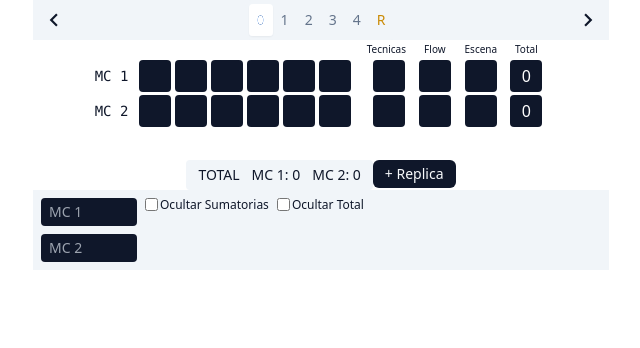
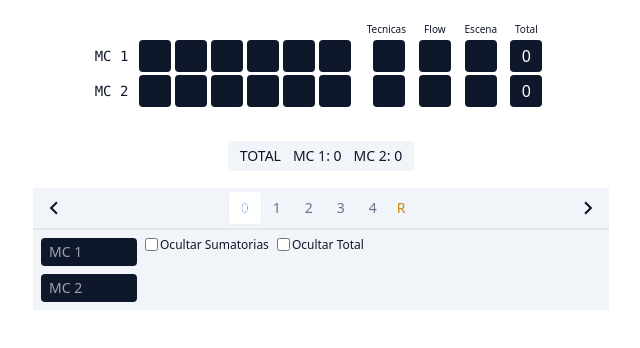
Before and after one commit to orlandodiazc/voting-battles, a React (Vite) app: page / in a window 1280 px wide. Shown: the top 348 px of the page, without its empty margins (319-959 px from the left). Built offline with nearby package versions, Linux system fonts and the light colour scheme.

Commit message:
Add replica, refactor order

```diff
--- a/src/App.tsx
+++ b/src/App.tsx
@@ -1,12 +1,12 @@
 import { TabsContent } from "@radix-ui/react-tabs";
 import { useCallback, useEffect, useRef, useState } from "react";
 import { MdChevronLeft, MdChevronRight } from "react-icons/md";
+import { twMerge } from "tailwind-merge";
 
 import Board from "./components/board";
 import PlayerSums from "./components/player-sums";
 import Replica from "./components/replica";
 import Results from "./components/results";
-import { RovingTabindexRoot } from "./components/roving-tabindex";
 import Settings from "./components/settings";
 import { Button } from "./components/ui/button";
 import { Tabs, TabsList, TabsTrigger } from "./components/ui/tabs";
@@ -19,10 +19,13 @@ export default function App() {
 	const stageNames = useBoardSelector((state) =>
 		state.settings.stages.regular.map((stage) => stage.name)
 	);
-	const [value, setValue] = useState("Incremental");
+	const [value, setValue] = useState(stageNames[0]);
+
 	const [replicas, setReplicas] = useState<ReplicaT[]>([]);
+	const dispatch = useBoardDispatch();
+
 	const tabListRef = useRef<HTMLDivElement | null>(null);
-	const dispatch = useBoardDispatch();
+
 	const getTriggers = useCallback((): HTMLElement[] => {
 		if (!tabListRef.current) return [];
 		return Array.from(
@@ -35,6 +38,17 @@ export default function App() {
 		setValue(replicas[replicas.length - 1].triggerValue);
 	}, [replicas]);
 
+	function newReplica() {
+		if (replicas.length >= 3) return;
+		dispatch(addReplica());
+		setReplicas(
+			replicas.concat({
+				triggerValue: `Replica ${replicas.length + 1}`,
+				element: <Replica replicaId={replicas.length} />,
+			})
+		);
+	}
+
 	function handleClick(direction: "LEFT" | "RIGHT") {
 		const domTriggers = getTriggers();
 		const currIndex = domTriggers.findIndex((el) => el.dataset.value === value);
@@ -45,26 +59,46 @@ export default function App() {
 		setValue(newValue);
 	}
 
-	function newReplica() {
-		dispatch(addReplica());
-		setReplicas(
-			replicas.concat({
-				triggerValue: `Replica ${replicas.length + 1}`,
-				element: <Replica replicaId={replicas.length} />,
-			})
-		);
-	}
 	return (
 		<main className="min-h-screen max-w-xl mx-auto">
 			<Tabs value={value} onValueChange={(value) => setValue(value)} asChild>
-				<section className="overflow-x-auto">
-					<div className="flex justify-between bg-muted px-2">
+				<section className="flex flex-col">
+					<div className="overflow-x-auto pt-5">
+						<Board />
+						<TabsContent value="Results">
+							<Results />
+						</TabsContent>
+						{replicas.map(({ element, triggerValue }, idx) => {
+							return (
+								<TabsContent value={triggerValue} key={idx}>
+									{element}
+								</TabsContent>
+							);
+						})}
+					</div>
+					<div className="h-8 flex justify-center items-center mb-4">
+						<PlayerSums tabValue={value} />
+						<span
+							className={twMerge(
+								stageNames.some((stage) => stage === value) && "hidden"
+							)}
+						>
+							<Button onClick={newReplica} disabled={replicas.length === 3}>
+								+ Replica
+							</Button>
+						</span>
+					</div>
+					<div className="flex justify-between bg-muted px-2 overflow-x-auto border-b-2">
 						<button onClick={() => handleClick("LEFT")} tabIndex={-1}>
 							<MdChevronLeft size={26} />
 						</button>
 						<TabsList ref={tabListRef} tabIndex={-1}>
 							{stageNames.map((name, idx) => (
-								<TabsTrigger value={name} key={idx}>
+								<TabsTrigger
+									value={name}
+									key={idx}
+									className="aspect-square w-8"
+								>
 									{idx}
 								</TabsTrigger>
 							))}
@@ -81,23 +115,6 @@ export default function App() {
 							<MdChevronRight size={26} />
 						</button>
 					</div>
-					<RovingTabindexRoot active={{ rowId: 0, cellId: 0 }} as={"div"}>
-						<Board />
-						<TabsContent value="Results">
-							<Results />
-						</TabsContent>
-						{replicas.map(({ element, triggerValue }, idx) => {
-							return (
-								<TabsContent value={triggerValue} key={idx}>
-									{element}
-								</TabsContent>
-							);
-						})}
-					</RovingTabindexRoot>
-					<div className="flex justify-center">
-						<PlayerSums tabValue={value} />
-						<Button onClick={newReplica}>+ Replica</Button>
-					</div>
 				</section>
 			</Tabs>
 			<section>
```
